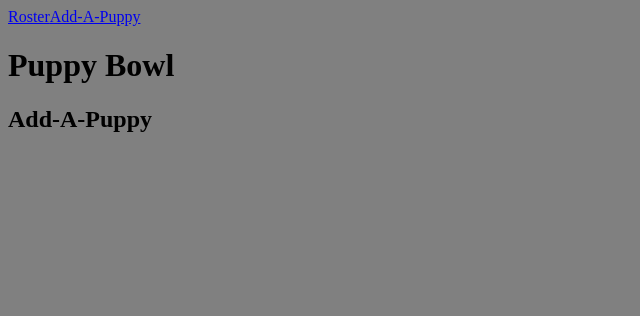
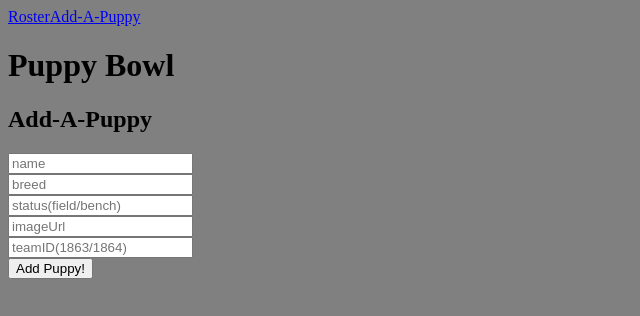
Before and after one commit to nsavva38/block-29, a React (Vite) app: page /#/form in a window 1280 px wide. Shown: the top 316 px of the page, without its empty margins (0-640 px from the left). Built offline with nearby package versions, Linux system fonts and the light colour scheme; no server answers.

Commit message:
switched links from teams to players to allow for posted players

```diff
--- a/src/App.jsx
+++ b/src/App.jsx
@@ -11,9 +11,10 @@ const App = () => {
   useEffect(() => {
 
     const getPuppies = async () => {
-      const response = await fetch(`https://fsa-puppy-bowl.herokuapp.com/api/2409-ftb-et-web-ft/teams`)
+      const response = await fetch(`https://fsa-puppy-bowl.herokuapp.com/api/2409-ftb-et-web-ft/players`)
       const responseJSON = await response.json();
-      const puppiesToBeAdded = responseJSON.data.teams;
+      console.log(responseJSON.data.players);
+      const puppiesToBeAdded = responseJSON.data.players;
       setPuppies(puppiesToBeAdded);
 
 
@@ -33,8 +34,9 @@ const App = () => {
 
       <Routes>
         <Route path="/roster" element={<Roster puppies={puppies}/>} />
+        {/* <Route path="/search" element={<Searched />} /> */}
         <Route path="/:teamId/:id" element={<SinglePuppy />} />
-        <Route path="/form" element={<Form />} />
+        <Route path="/form" element={<Form puppies={puppies} setPuppies={setPuppies}/>} />
       </Routes>
     </>
   )
--- a/src/components/Form.jsx
+++ b/src/components/Form.jsx
@@ -1,11 +1,60 @@
-const Form = () => {
+import { useState } from "react"
+
+const Form = ({puppies, setPuppies}) => {
+  const [newPuppyName, setNewPuppyName] = useState(``);
+  const [newPuppyBreed, setNewPuppyBreed] = useState(``);
+  const [newPuppyStatus, setNewPuppyStatus] = useState(``);
+  const [newPuppyImg, setNewPuppyImg] = useState(``);
+  const [newPuppyTeamId, setNewPuppyTeamId] = useState(Number(``));
+
+  const submitPuppy = async (event) => {
+    event.preventDefault();
+    await fetch(`https://fsa-puppy-bowl.herokuapp.com/api/2409-ftb-et-web-ft/players`, {
+      method: 'POST',
+      headers: {
+        "Content-Type": "application/json"
+      },
+      body: JSON.stringify({
+        name: newPuppyName,
+        breed: newPuppyBreed,
+        status: newPuppyStatus,
+        imageUrl: newPuppyImg,
+        teamId: newPuppyTeamId
+      }),
+
+    });
+  }
   return (
 
     <>
       <h2>Add-A-Puppy</h2>
 
-      <form>
+      <form onSubmit={submitPuppy}>
+      <input placeholder="name"
+          onChange={(event) => {setNewPuppyName(event.target.value)}}
+      />
+      <br></br>
+      <input placeholder="breed"
+        onChange={(event) => {setNewPuppyBreed(event.target.value)}}
+      />
+        <br></br>
 
+      <input placeholder="status(field/bench)"
+        onChange={(event) => {setNewPuppyStatus(event.target.value)}}
+      />
+        <br></br>
+
+      <input placeholder="imageUrl"
+        onChange={(event) => {setNewPuppyImg(event.target.value)}}
+      />
+        <br></br>
+
+      <input placeholder="teamID(1863/1864)"
+        onChange={(event) => {setNewPuppyTeamId(event.target.value)}}
+      />
+        <br></br>
+
+        <button>Add Puppy!</button>
       </form>
     </>
   )
--- a/src/components/Roster.jsx
+++ b/src/components/Roster.jsx
@@ -12,15 +12,15 @@ const Roster = ({ puppies }) => {
       <section id="all-puppies">
         {
           puppies.map((puppyTeam) =>
-            puppyTeam.players.map((player) => (
+            // puppyTeam.players.map((player) => (
               <section
-                key={player.id}
-                onClick={() => { navigate(`/${player.teamId}/${player.id}`)}}
+                key={puppyTeam.id}
+                onClick={() => { navigate(`/${puppyTeam.teamId}/${puppyTeam.id}`)}}
               >
-                <img src={player.imageUrl} height="200" />
-                <h3>{player.name}</h3>
+                <img src={puppyTeam.imageUrl} height="200" />
+                <h3>{puppyTeam.name}</h3>
               </section>
-            ))
+
           )
         }
       </section>
```
